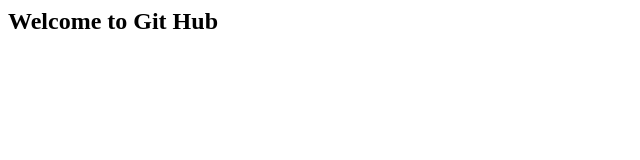
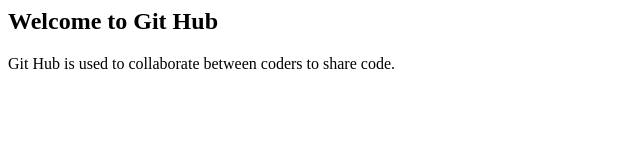
Before and after one commit to 205112067/GitTest, a plain HTML site: page index.html in a window 1280 px wide. Shown: the whole page, without its empty margins (0-640 px from the left). Drawn offline with Linux system fonts and the light colour scheme.

Commit message:
index updated

```diff
--- a/index.html
+++ b/index.html
@@ -4,6 +4,9 @@
   </head>
   <body>
 	<h2>Welcome to Git Hub</h2>
+	<p>
+		Git Hub is used to collaborate between coders to share code.
+	</p>
   </body>
 
 </html>
```
